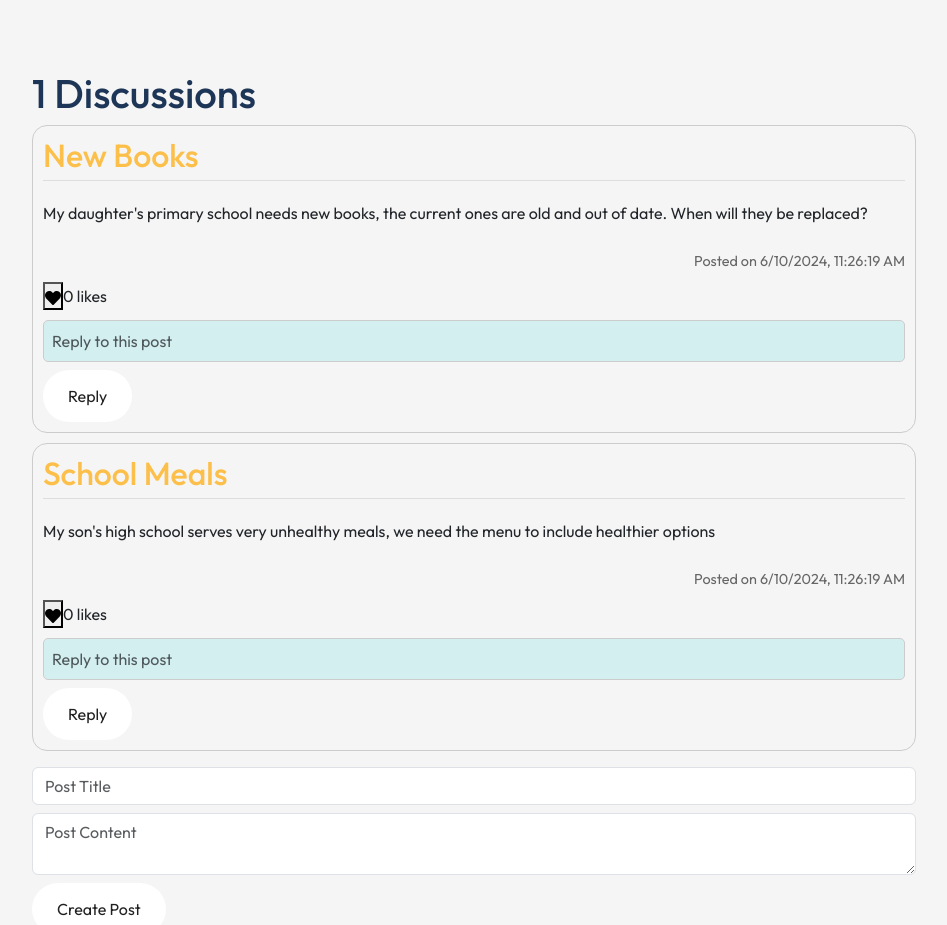
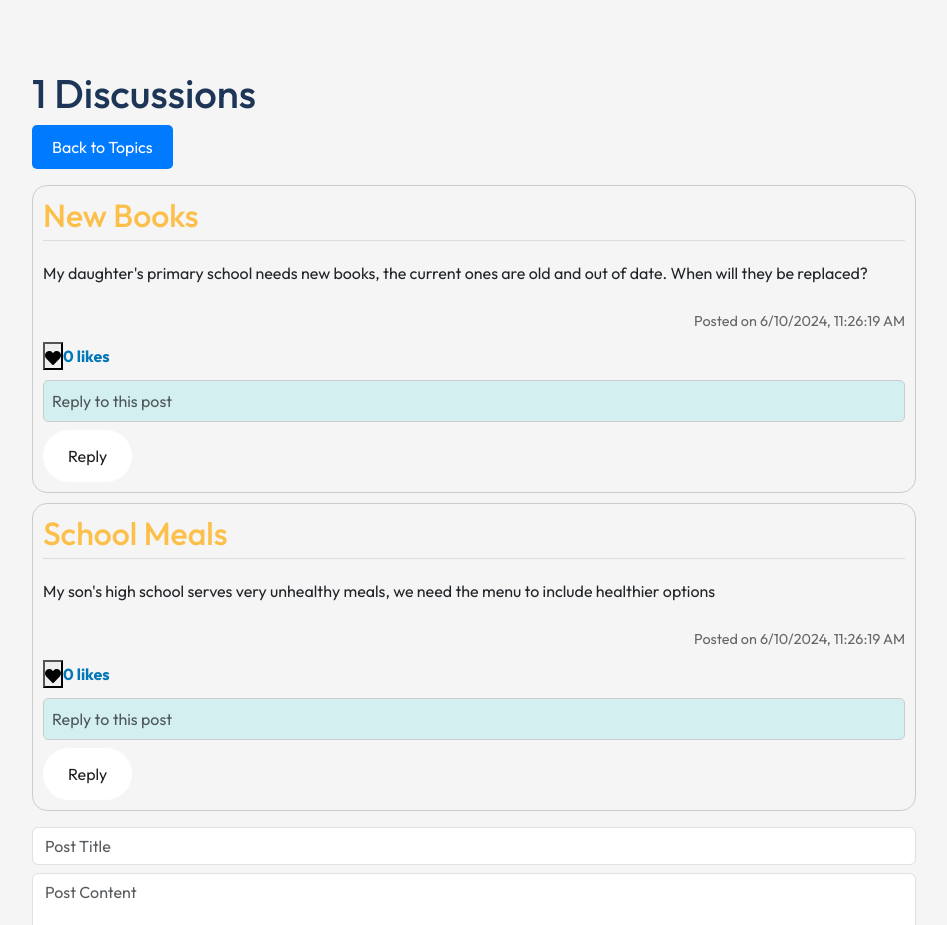
Before and after one commit to amilou86/mazuforums, a React (Vite) app: page /topic/1 in a window 1280 px wide. Shown: the part 1440-2365 px from the top of the page, without its empty margins (166-1113 px from the left). Built offline with nearby package versions, Linux system fonts and the light colour scheme.

Commit message:
back button

```diff
--- a/src/Components/TopicPosts/TopicPosts.css
+++ b/src/Components/TopicPosts/TopicPosts.css
@@ -64,3 +64,27 @@
     border-radius: 5px;
     /* Optional: Add border-radius for rounded corners */
 }
+
+.likes-count {
+    color: #0077b6;
+    /* Change this to any color you want */
+    font-weight: bold;
+    /* Optional: Make the text bold */
+}
+
+.back-button {
+    background-color: #007bff;
+    /* Change this to your desired background color */
+    color: #ffffff;
+    /* Change this to your desired text color */
+    border: none;
+    padding: 10px 20px;
+    font-size: 16px;
+    cursor: pointer;
+    border-radius: 5px;
+}
+
+.back-button:hover {
+    background-color: #0056b3;
+    /* Optional: Change background color on hover */
+}
--- a/src/Components/TopicPosts/TopicPosts.jsx
+++ b/src/Components/TopicPosts/TopicPosts.jsx
@@ -1,13 +1,14 @@
 import React, { useState } from 'react';
-import { useParams } from 'react-router-dom';
+import { useParams, useNavigate } from 'react-router-dom'; // Use useNavigate instead of useHistory
 import './TopicPosts.css';
 import { FaHeart } from 'react-icons/fa'; // Importing the FaHeart icon
 
 const TopicPosts = () => {
     const { topicName } = useParams();
+    const navigate = useNavigate(); // Initialize useNavigate hook
     const [posts, setPosts] = useState([
-        { id: 1, title: "New Books", content: "My daughter's primary school needs new books, the current ones are old and out of date. When will they be replaced?", date: new Date().toLocaleString(), replies: [], likes: 0 },
-        { id: 2, title: "School Meals", content: "My son's high school serves very unhealthy meals, we need the menu to include healthier options", date: new Date().toLocaleString(), replies: [], likes: 0 },
+        { id: 1, title: "New Books", content: "My daughter's primary school needs new books, the current ones are old and out of date. When will they be replaced?", date: new Date().toLocaleString(), replies: [], likes: 0, likedBy: [] },
+        { id: 2, title: "School Meals", content: "My son's high school serves very unhealthy meals, we need the menu to include healthier options", date: new Date().toLocaleString(), replies: [], likes: 0, likedBy: [] },
     ]);
 
     const [newPost, setNewPost] = useState({ title: '', content: '' });
@@ -20,7 +21,8 @@ const TopicPosts = () => {
             content: newPost.content,
             date: new Date().toLocaleString(),
             replies: [],
-            likes: 0
+            likes: 0,
+            likedBy: [] // Initialize likedBy array
         };
         setPosts([...posts, newPostData]);
         setNewPost({ title: '', content: '' });
@@ -41,18 +43,31 @@ const TopicPosts = () => {
     };
 
     const handleLike = (postId) => {
+        const userId = "user123"; // Replace this with actual user ID from authentication context or state
+
         const updatedPosts = posts.map(post => {
             if (post.id === postId) {
-                return { ...post, likes: post.likes + 1 };
+                if (!post.likedBy.includes(userId)) {
+                    return {
+                        ...post,
+                        likes: post.likes + 1,
+                        likedBy: [...post.likedBy, userId]
+                    };
+                }
             }
             return post;
         });
         setPosts(updatedPosts);
     };
 
+    const handleBackToTopics = () => {
+        navigate('/topics'); // Navigate to the main topics page
+    };
+
     return (
         <div>
             <h1>{topicName} Discussions</h1>
+            <button onClick={handleBackToTopics} className="back-button mb-3">Back to Topics</button>
             <ul className="post-list">
                 {posts.map(post => (
                     <li key={post.id} className="post-item">
@@ -67,12 +82,11 @@ const TopicPosts = () => {
                                 </li>
                             ))}
                         </ul>
-                        {/* Replace 'Like' text with React Icons */}
                         <div className="post-likes">
                             <button onClick={() => handleLike(post.id)}>
                                 <FaHeart /> {/* Using the FaHeart icon */}
                             </button>
-                            <span>{post.likes} {post.likes === 1 ? 'like' : 'likes'}</span>
+                            <span className="likes-count">{post.likes} {post.likes === 1 ? 'like' : 'likes'}</span>
                         </div>
                         <form onSubmit={(e) => handleReplySubmit(e, post.id)} className="reply-form">
                             <input type="text" name="replyContent" placeholder="Reply to this post" className="form-control" />
```
